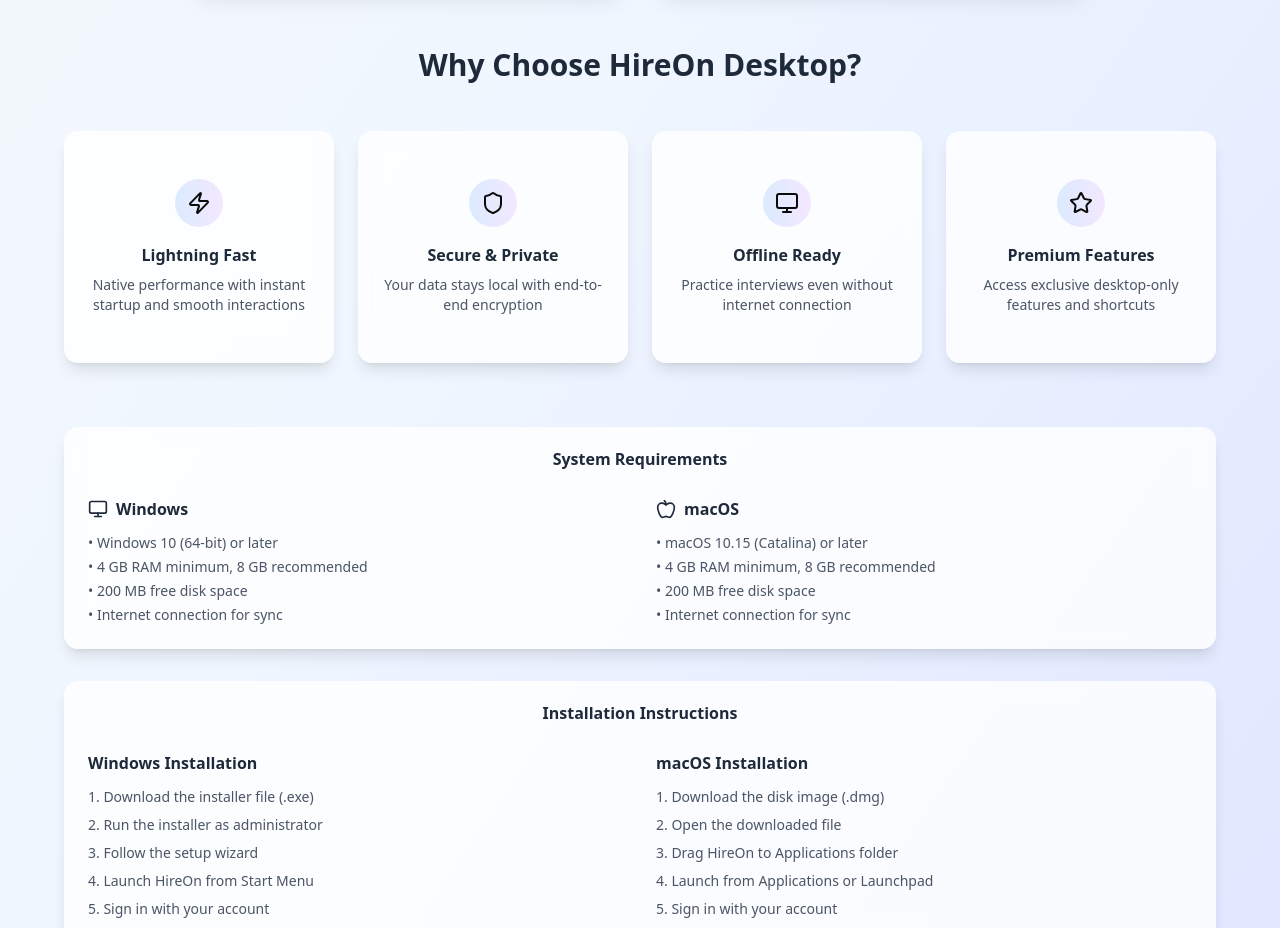
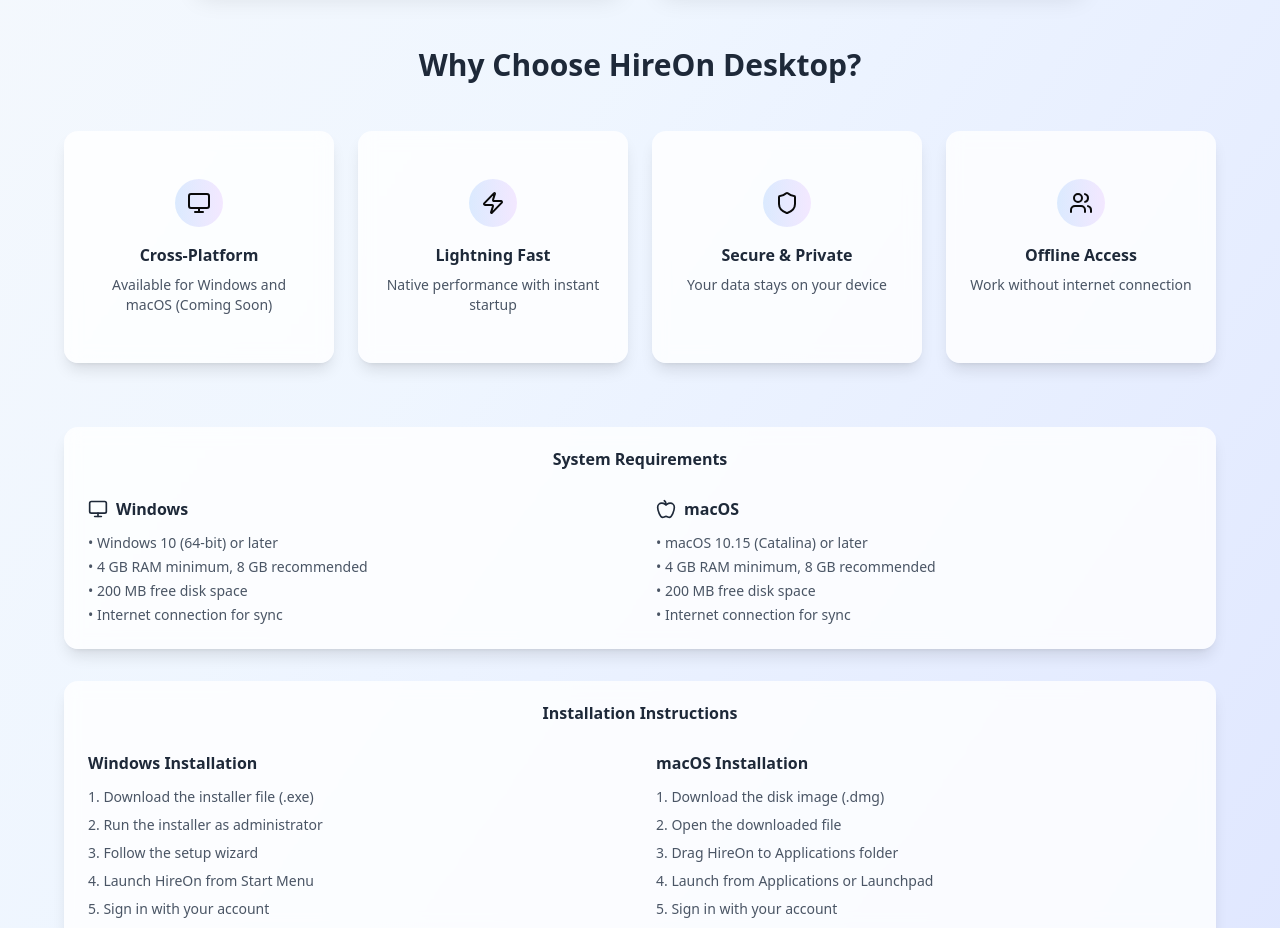
Before and after one commit to nikhil-mangla/HireON, a React (Vite) app in the folder hireon-frontend/: page /download in a window 1280 px wide. Shown: the part 880-1808 px from the top of the page. Built offline with nearby package versions, Linux system fonts and the light colour scheme; no server answers.

Commit message:
Fix download redirect: Prevent GitHub redirects and provide better user experience

```diff
--- a/hireon-frontend/src/components/DownloadPage.jsx
+++ b/hireon-frontend/src/components/DownloadPage.jsx
@@ -18,6 +18,22 @@
 
       console.log(`Starting download for ${platform} from:`, downloadUrl);
 
+      // Check if we have direct download parameter
+      const urlParams = new URLSearchParams(window.location.search);
+      const isDirectDownload = urlParams.get('direct') === 'true';
+
+      if (isDirectDownload) {
+        // Show download instructions instead of redirecting to GitHub
+        const message = `🚀 HireOn Desktop App Download\n\n` +
+                       `Platform: ${platform.toUpperCase()}\n\n` +
+                       `Since the desktop app is still in development, here are your options:\n\n` +
+                       `1. Use the web version at ${window.location.origin}\n` +
+                       `2. Try the "Open App" feature if you have the development version\n` +
+                       `3. Contact us for early access to the desktop app\n\n` +
+                       `Thank you for your interest! 🎯`;
+
+        alert(message);
+      } else {
         // Create a temporary anchor element for download
         const link = document.createElement('a');
         link.href = downloadUrl;
@@ -28,6 +44,7 @@
         document.body.appendChild(link);
         link.click();
         document.body.removeChild(link);
+      }
 
       // Update UI state
       setDownloadStarted(prev => ({ ...prev, [platform]: true }));
@@ -38,41 +55,36 @@
       }, 3000);
 
       // Track download event
-      console.log(`Download started for ${platform}`);
+      console.log(`Download requested for ${platform}`);
 
     } catch (error) {
       console.error('Download failed:', error);
 
-      // Fallback to direct GitHub URLs
-      const fallbackUrls = {
-        windows: 'https://github.com/nikhilmangla/hireon-desktop/releases/latest/download/HireOn-Setup.exe',
-        mac: 'https://github.com/nikhilmangla/hireon-desktop/releases/latest/download/HireOn.dmg'
-      };
-
-      window.open(fallbackUrls[platform], '_blank');
+      // Show user-friendly error message instead of redirecting to GitHub
+      alert(`Sorry, the download is not available yet.\n\nPlease try:\n• Using the web version\n• Contacting us for early access\n• Checking back soon for the official release!`);
     }
   };
 
   const features = [
     {
+      icon: <Monitor className="h-6 w-6" />,
+      title: "Cross-Platform",
+      description: "Available for Windows and macOS (Coming Soon)"
+    },
+    {
       icon: <Zap className="h-6 w-6" />,
       title: "Lightning Fast",
-      description: "Native performance with instant startup and smooth interactions"
+      description: "Native performance with instant startup"
     },
     {
       icon: <Shield className="h-6 w-6" />,
       title: "Secure & Private",
-      description: "Your data stays local with end-to-end encryption"
+      description: "Your data stays on your device"
     },
     {
-      icon: <Monitor className="h-6 w-6" />,
-      title: "Offline Ready",
-      description: "Practice interviews even without internet connection"
-    },
-    {
-      icon: <Star className="h-6 w-6" />,
-      title: "Premium Features",
-      description: "Access exclusive desktop-only features and shortcuts"
+      icon: <Users className="h-6 w-6" />,
+      title: "Offline Access",
+      description: "Work without internet connection"
     }
   ];
 
--- a/hireon-frontend/src/components/SuccessPage.jsx
+++ b/hireon-frontend/src/components/SuccessPage.jsx
@@ -230,8 +230,14 @@
 
   const handleDesktopDownload = async (platform) => {
     try {
-      // Use backend API for download
-      const downloadUrl = `${import.meta.env.VITE_API_URL || 'https://hireon-aiel.onrender.com'}/api/download/${platform}`;
+      // Use the same API base URL logic as the main API configuration
+      const API_BASE_URL = localStorage.getItem('API_OVERRIDE') ||
+                           import.meta.env.VITE_API_BASE_URL ||
+                           'https://hireon-aiel.onrender.com';
+
+      const downloadUrl = `${API_BASE_URL}/api/download/${platform}`;
+
+      console.log(`Starting download for ${platform} from:`, downloadUrl);
 
       // Create a temporary anchor element for download
       const link = document.createElement('a');
@@ -253,18 +259,13 @@
       }, 3000);
 
       // Track download event
-      console.log(`Download started for ${platform}`);
+      console.log(`Download requested for ${platform}`);
 
     } catch (error) {
       console.error('Download failed:', error);
 
-      // Fallback to direct GitHub URLs
-      const fallbackUrls = {
-        windows: 'https://github.com/nikhilmangla/hireon-desktop/releases/latest/download/HireOn-Setup.exe',
-        mac: 'https://github.com/nikhilmangla/hireon-desktop/releases/latest/download/HireOn.dmg'
-      };
-
-      window.open(fallbackUrls[platform], '_blank');
+      // Show user-friendly error message instead of redirecting to GitHub
+      alert(`Sorry, the download is not available yet.\n\nPlease try:\n• Using the web version\n• Contacting us for early access\n• Checking back soon for the official release!`);
     }
   };
 
```
Also changed, not shown: 1 other file (tests, documents, lock files or other folders). Lines whose indentation alone changed are shown as unchanged.
